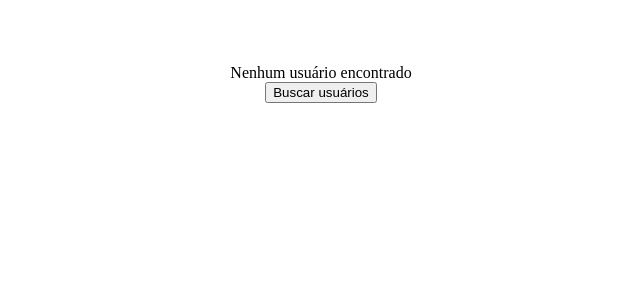
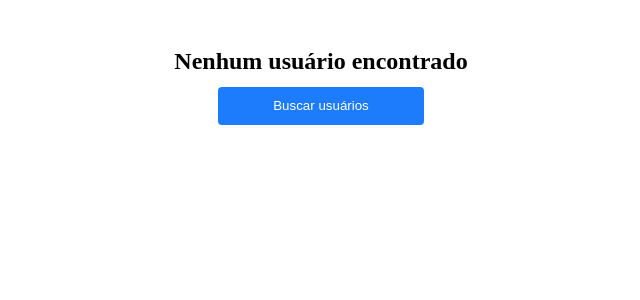
Before and after one commit to Molezinif/desafio-react-ts, a React (Create React App) app: page / in a window 1280 px wide. Shown: the top 300 px of the page, without its empty margins (319-959 px from the left). Built offline with nearby package versions, Linux system fonts and the light colour scheme.

Commit message:
studying styled components and preparing API

```diff
--- a/src/components/users/index.tsx
+++ b/src/components/users/index.tsx
@@ -1,19 +1,15 @@
 import React from 'react'
 import { ClipLoader } from 'react-spinners'
 import { useGlobalContext } from '../../context'
-import { Container, LoadingContainer } from './styles'
+import { Button, Container, LoadingContainer, Title } from './styles'
 
 export const Users: React.FC = () => {
   const { isLoading, handleGetUsers } = useGlobalContext()
 
-  if(isLoading) {
+  if (isLoading) {
     return (
-      <LoadingContainer data-testid='loading-container'>
-        <ClipLoader
-          color={'green'}
-          loading={isLoading}
-          size={50}
-        />
+      <LoadingContainer data-testid="loading-container">
+        <ClipLoader color={'green'} loading={isLoading} size={50} />
       </LoadingContainer>
     )
   }
@@ -29,11 +25,11 @@ export const Users: React.FC = () => {
    */
   return (
     <Container>
-      <div>Nenhum usuário encontrado</div>
       <div>
-        <button onClick={handleGetUsers}>
-          Buscar usuários
-        </button>
+        <Title>Nenhum usuário encontrado</Title>
+      </div>
+      <div>
+        <Button onClick={handleGetUsers}>Buscar usuários</Button>
       </div>
     </Container>
   )
--- a/src/components/users/styles.ts
+++ b/src/components/users/styles.ts
@@ -6,7 +6,29 @@ export const Container = styled.div`
   flex-direction: column;
   justify-content: center;
   align-items: center;
-  margin-top: 32px;
+  margin-top: 1.5em;
+`
+
+export const Title = styled.div`
+  font-weight: bold;
+  font-size 1.5em;
+  margin-bottom: 0.5em;
+`
+
+export const Button = styled.button`
+  background: #1d7cfb;
+  border-radius: 4px;
+  border: 2px solid #1d7cfb;
+  color: white;
+  margin: 0 1em;
+  padding: 0.7em 4em;
+  overflow: hidden;
+  font-weight: 400;
+  &:hover,
+  &:focus {
+    background: #1456af;
+    border: 2px solid #1456af;
+  }
 `
 
 export const LoadingContainer = styled.div`
--- a/src/context/index.tsx
+++ b/src/context/index.tsx
@@ -2,9 +2,9 @@ import React, { createContext, ReactNode, useCallback, useState } from 'react'
 
 /**
  * Utilizar tipagens corretas nas props da interface
-*/
+ */
 export interface GlobalContextProps {
-  isLoading: any
+  isLoading: boolean
   setIsLoading: any
   handleGetUsers: any
 }
@@ -15,9 +15,13 @@ interface GlobalProviderProps {
 
 const defaultValue = {}
 
-const GlobalContext = createContext<GlobalContextProps>({ ...defaultValue } as GlobalContextProps)
+const GlobalContext = createContext<GlobalContextProps>({
+  ...defaultValue,
+} as GlobalContextProps)
 
-const GlobalProvider: React.FC<GlobalProviderProps> = ({ children }: GlobalProviderProps) => {
+const GlobalProvider: React.FC<GlobalProviderProps> = ({
+  children,
+}: GlobalProviderProps) => {
   const [isLoading, setIsLoading] = useState()
 
   const handleGetUsers = useCallback(() => {
@@ -31,8 +35,8 @@ const GlobalProvider: React.FC<GlobalProviderProps> = ({ children }: GlobalProvi
     <GlobalContext.Provider
       value={{
         handleGetUsers,
-        isLoading,
-        setIsLoading
+        isLoading: false,
+        setIsLoading,
       }}
     >
       {children}
```
Also changed, not shown: src/components/users/userDetails.tsx (added, +14 -0 lines), src/interfaces/index.ts (+8 -1 lines), src/services/index.ts (+8 -2 lines). Lines whose indentation alone changed are shown as unchanged.
